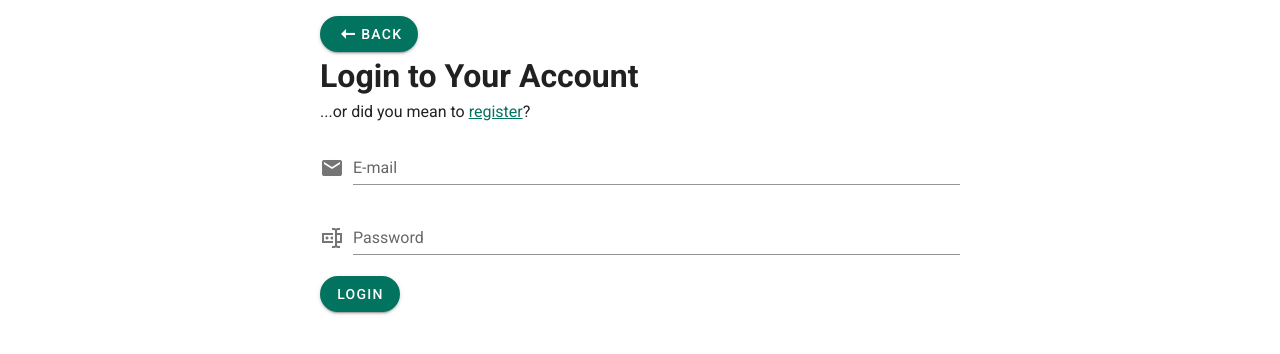
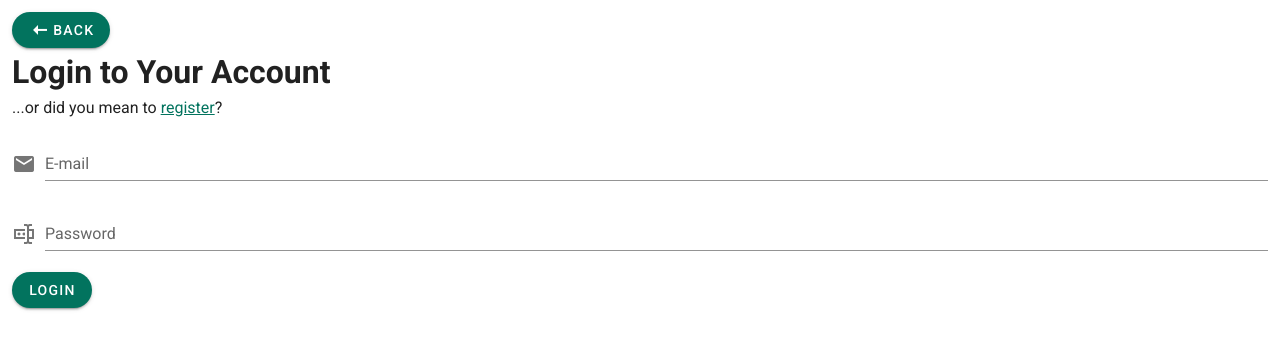
Before and after one commit to heyodai/ivysaur, a Vue app: page /login in a window 1280 px wide. Shown: the top 354 px of the page. Built offline with nearby package versions, Linux system fonts and the light colour scheme.

Commit message:
add v-container
In reviewing the Vuetify documentation, I noticed that the v-container
element is required for proper rendering. I've added it and removed certain
CSS as a result.

```diff
--- a/src/App.vue
+++ b/src/App.vue
@@ -1,9 +1,11 @@
 <template>
   <v-app>
-    <app-bar v-if="showAppBar"/>
+    <app-bar v-if="showAppBar" />
 
     <v-main>
-      <router-view />
+      <v-container fluid>
+        <router-view />
+      </v-container>
     </v-main>
   </v-app>
 </template>
--- a/src/views/HomeView.vue
+++ b/src/views/HomeView.vue
@@ -28,13 +28,6 @@ export default Vue.extend({
 </script>
 
 <style scoped>
-    #home-content-wrapper {
-        margin: 1em auto;
-        width: 50%;
-    }
-    #home-btn-wrapper {
-        text-align: center;
-    }
     #home-btn-wrapper > a {
         margin: 0.5em;
     }
--- a/src/views/LoginView.vue
+++ b/src/views/LoginView.vue
@@ -69,10 +69,3 @@ export default Vue.extend({
     },
 })
 </script>
-
-<style scoped>
-#login-content-wrapper {
-    margin: 1em auto;
-    width: 50%;
-}
-</style>
--- a/src/views/RegisterView.vue
+++ b/src/views/RegisterView.vue
@@ -57,10 +57,3 @@ export default Vue.extend({
     },
 })
 </script>
-
-<style scoped>
-#register-content-wrapper {
-    margin: 1em auto;
-    width: 50%;
-}
-</style>
```
